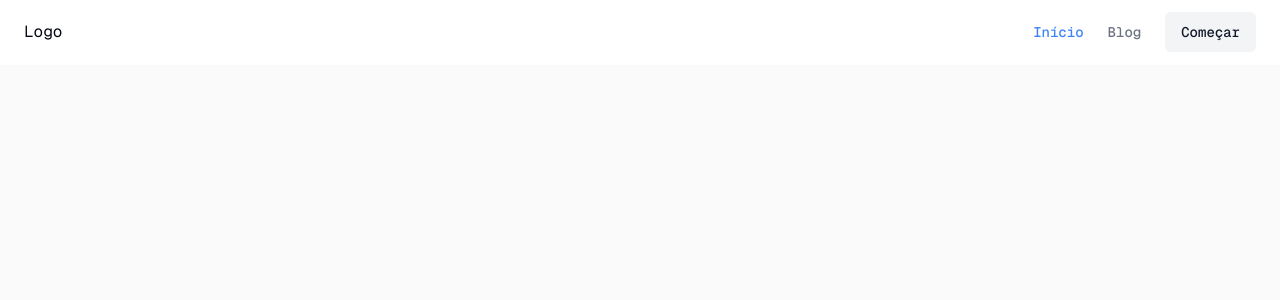
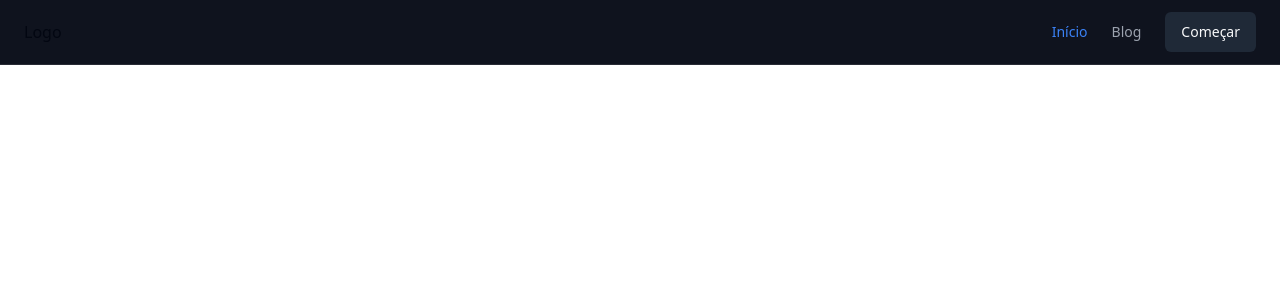
Before and after one commit to victor-ferreira95/site-blog, a Next.js app: page / in a window 1280 px wide. Shown: the top 300 px of the page. Built offline with nearby package versions, Linux system fonts and the light colour scheme.

Commit message:
criando o layout

```diff
--- /dev/null
+++ b/src/components/layout/index.ts
@@ -0,0 +1 @@
+export * from './layout';
--- /dev/null
+++ b/src/components/layout/layout.tsx
@@ -0,0 +1,14 @@
+import { Header } from '../header';
+
+type LayoutProps = {
+  children: React.ReactNode;
+};
+
+export const Layout = ({ children }: LayoutProps) => {
+  return (
+    <div className="relative flex min-h-screen flex-col dark">
+      <Header />
+      <main className="flex-1 flex flex-col mt-10 mb-12">{children}</main>
+    </div>
+  );
+};
--- a/src/pages/_app.tsx
+++ b/src/pages/_app.tsx
@@ -1,8 +1,13 @@
 import "@/styles/globals.css";
 import type { AppProps } from "next/app";
+import { Layout } from "@/components/layout";
 
 // o arquivo _app.tsx é o componente principal da aplicação, executando no servidor e no cliente
 // adiciona estilos globais e configurações da aplicação
 export default function App({ Component, pageProps }: AppProps) {
-  return <Component {...pageProps} />;
+  return (
+    <Layout>
+      <Component {...pageProps} />
+    </Layout>
+  );
 }
--- a/src/pages/index.tsx
+++ b/src/pages/index.tsx
@@ -14,9 +14,8 @@
 export default function Home() {
   return (
     <div
-      className={`${geistSans.className} ${geistMono.className} flex min-h-screen items-center justify-center bg-zinc-50 font-sans dark:bg-black`}
+      className={`${geistSans.className} ${geistMono.className}`}
     >
-       <Header />
     </div>
   );
 }
```
